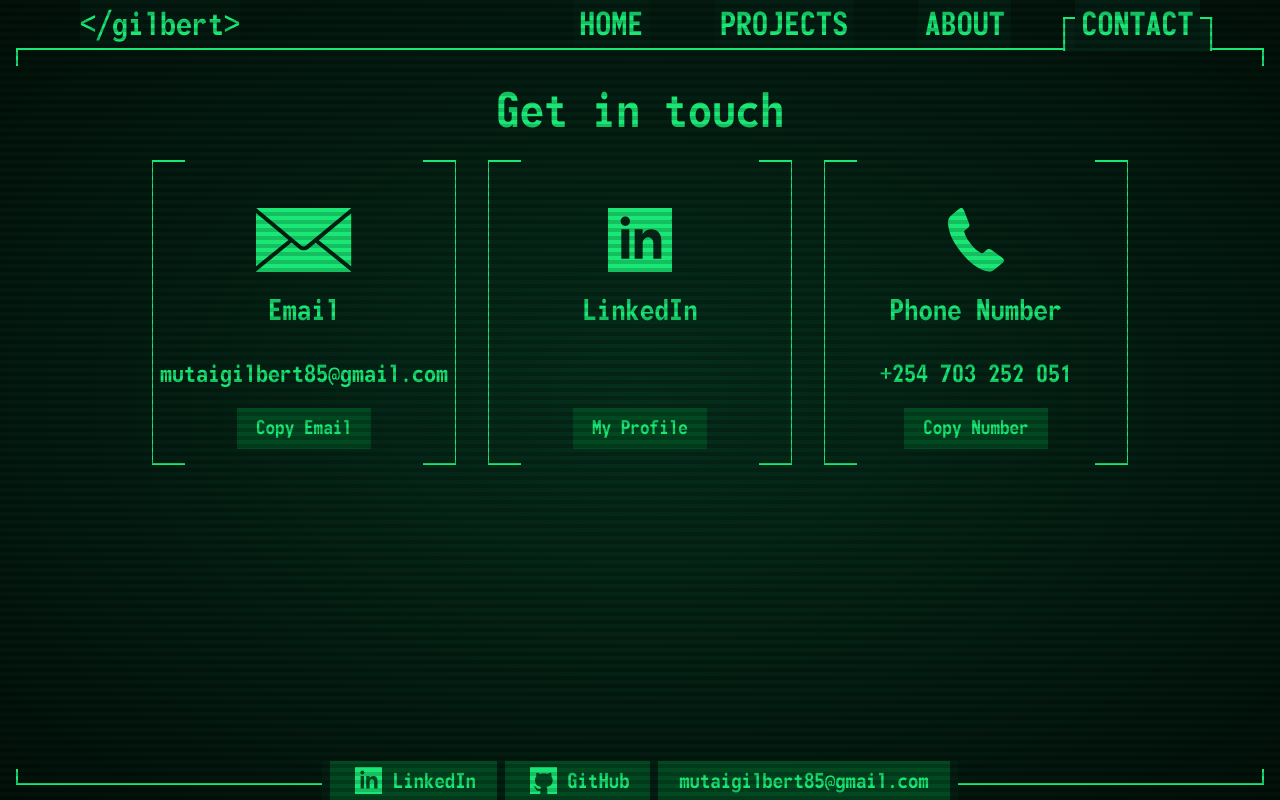
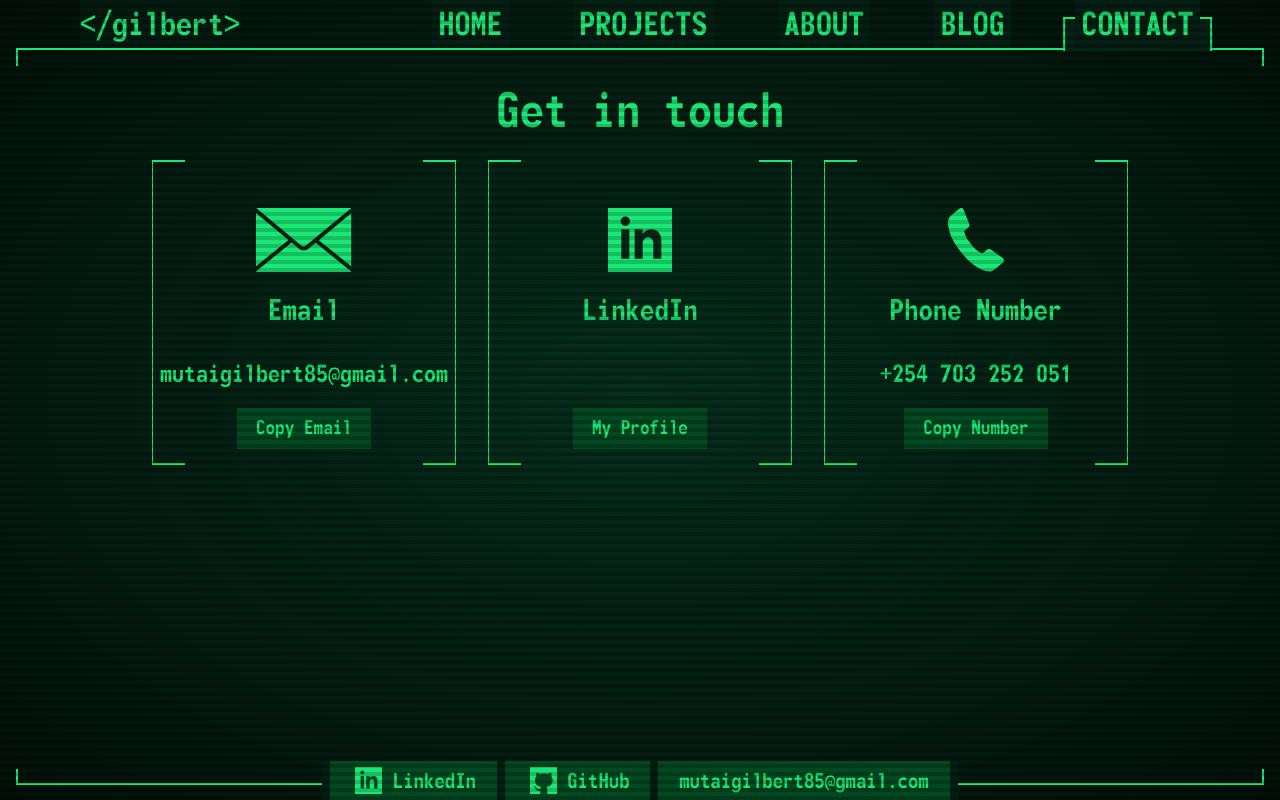
Before and after one commit to Mutai-Gilbert/Updated-Portfolio-Website, a Next.js app: page /contact in a window 1280 px wide. Built offline with nearby package versions, Linux system fonts and the light colour scheme.

Commit message:
Add new files to Header.tsx

```diff
--- a/components/Header.tsx
+++ b/components/Header.tsx
@@ -22,8 +22,11 @@ export default function Header() {
             <li className={currentPage === "projects" ? styles.selected : ""}>
               <Link href="/projects">PROJECTS</Link>
             </li>
-            <li className={currentPage === "about" ? styles.selected : ""}>
+             <li className={currentPage === "about" ? styles.selected : ""}>
               <Link href="/about">ABOUT</Link>
+            </li>
+             <li className={currentPage === "blog" ? styles.selected : ""}>
+              <Link href="/blog">BLOG</Link>
             </li>
             <li className={currentPage === "contact" ? styles.selected : ""}>
               <Link href="/contact">CONTACT</Link>
```
